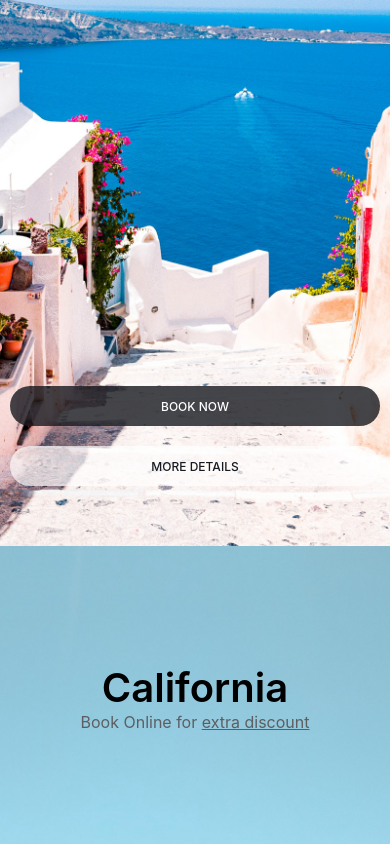
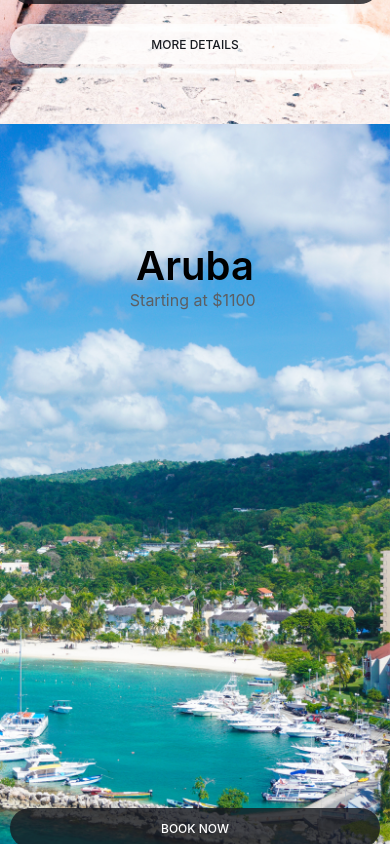
Before and after one commit to stonetwix/react-native-test, a React Native app: screen / in a window 390 px wide. Shown: the part 720-1564 px from the top of the page. Built offline with nearby package versions, Linux system fonts and the light colour scheme.

Commit message:
Add Aruba.

```diff
--- a/components/List/destinations.js
+++ b/components/List/destinations.js
@@ -12,6 +12,10 @@ export default [{
   tagline: 'Starting at $600',
   image: require('../../assets/greece.jpeg'),
 }, {
+  name: 'Aruba',
+  tagline: 'Starting at $1100',
+  image: require('../../assets/aruba.jpeg'),
+}, {
   name: 'California',
   tagline: 'Book Online for',
   taglineCTA: 'extra discount',
```
Also changed, not shown: assets/aruba.jpeg (added).
